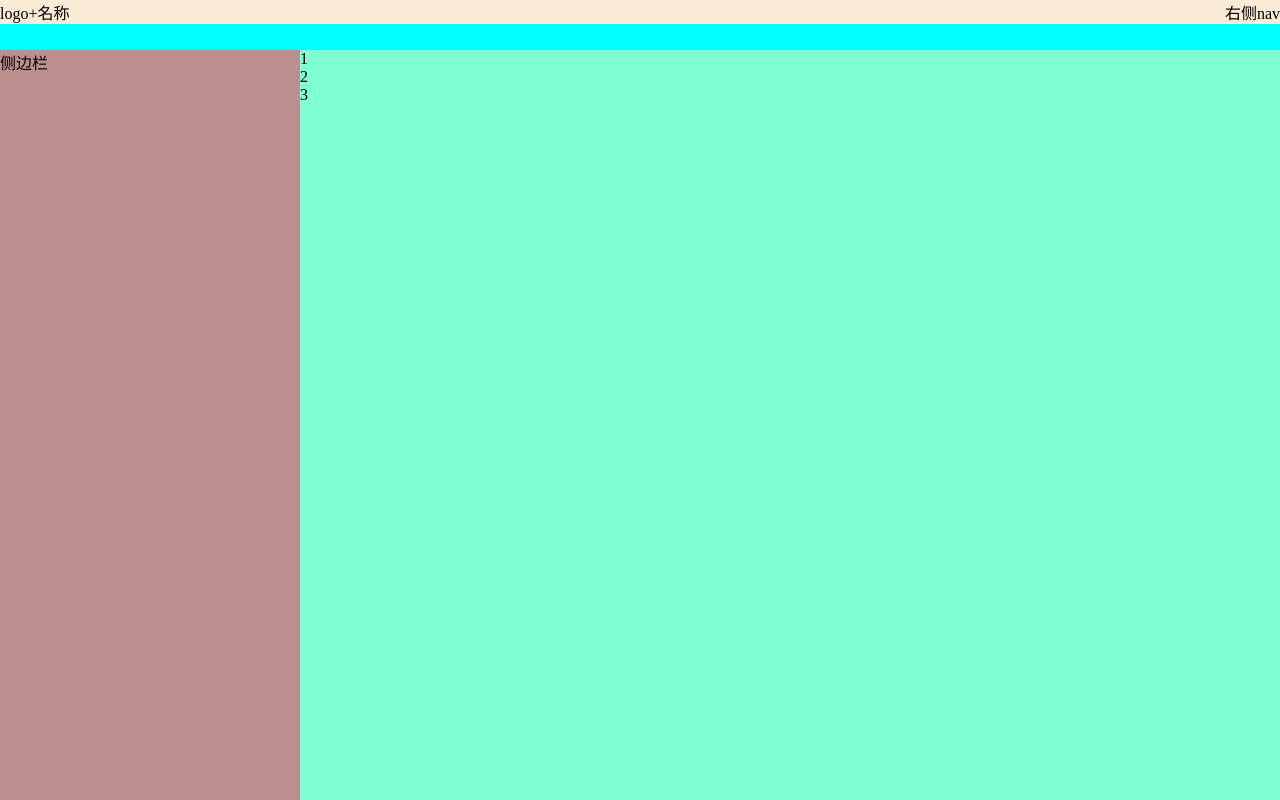
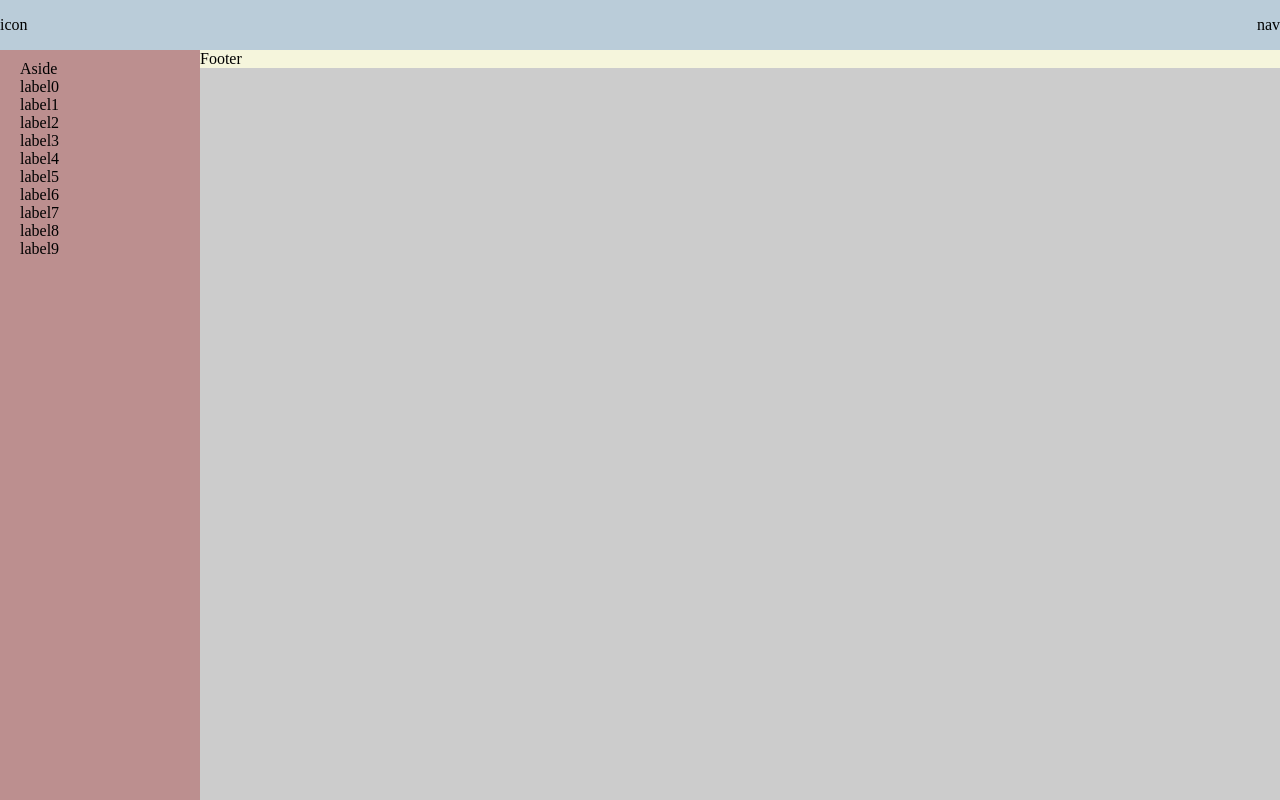
Before and after one commit to SeKidayo/seki-ui, a Vue app: page /#/ in a window 1280 px wide. Shown: the top 800 px of the page. Built offline with nearby package versions, Linux system fonts and the light colour scheme.

Commit message:
feat: router配置

```diff
--- a/src/App.vue
+++ b/src/App.vue
@@ -5,9 +5,6 @@
 <script lang="ts">
 export default {
   name: "App",
-  setup() {
-    console.log(123);
-  },
 };
 </script>
 
--- /dev/null
+++ b/src/layout/Aside.vue
@@ -0,0 +1,44 @@
+<script setup lang="ts">
+import { reactive } from "vue";
+import { useRoute, useRouter } from "vue-router";
+
+const originMenuData = [];
+for (let i = 0; i < 10; i++) {
+  originMenuData.push({
+    code: `menuID${i}`,
+    name: `label${i}`,
+  });
+}
+
+const router = useRouter();
+const route = useRoute();
+
+// console.log("router", router);
+// console.log("route", route);
+
+const asideMenuData =
+  reactive<{ code: string; name: string }[]>(originMenuData);
+
+// 路由跳转
+const menuClick = (item: { code: string; name: string }) => {
+  console.log(item);
+  router.push(`/content/${item.code}`);
+};
+</script>
+
+<template>
+  <div class="home-aside-content">
+    <div>Aside</div>
+    <ul>
+      <li v-for="(item, index) in asideMenuData" :key="index">
+        <span @click="menuClick(item)">{{ item.name }}</span>
+      </li>
+    </ul>
+  </div>
+</template>
+
+<style>
+.home-aside-content {
+  padding: 10px 20px 0;
+}
+</style>
--- /dev/null
+++ b/src/layout/Content.vue
@@ -0,0 +1,13 @@
+<script setup lang="ts">
+import { useRoute } from "vue-router";
+
+const route = useRoute();
+console.log(route);
+</script>
+
+<template>
+  <div>content</div>
+  <div>{{ route.params }}</div>
+</template>
+
+<style></style>
--- /dev/null
+++ b/src/layout/Footer.vue
@@ -0,0 +1,9 @@
+<script setup lang="ts">
+// todo
+</script>
+
+<template>
+  <div>Footer</div>
+</template>
+
+<style></style>
--- /dev/null
+++ b/src/layout/Header.vue
@@ -0,0 +1,22 @@
+<script setup lang="ts">
+// todo
+</script>
+
+<template>
+  <div class="home-header-content">
+    <div>icon</div>
+    <div>nav</div>
+  </div>
+</template>
+
+<style>
+.home-header-content {
+  /* background-color: antiquewhite; */
+  display: flex;
+  justify-content: space-between;
+  max-width: var(--header-content-max-width);
+  margin: 0 auto;
+  height: var(--header-height);
+  line-height: var(--header-height);
+}
+</style>
--- a/src/style/global.less
+++ b/src/style/global.less
@@ -1,4 +1,10 @@
 body {
-  min-width: var(--min-width);
-  min-height: var(--min-height);
+  min-width: var(--body-min-width);
+  min-height: var(--body-min-height);
 }
+
+@media screen and (max-width: 800px) {
+  :root {
+    --aside-width: 0px;
+  }
+}
--- a/src/style/init.less
+++ b/src/style/init.less
@@ -26,17 +26,16 @@ select {
 }
 
 body {
-  // font-size: 16px;
-  font-size: var(--font-size-base);
-  background: #fff;
-  // -webkit-text-size-adjust: 100%;
+  font-size: var(--body-font-size);
+  background: var(--body-bg-color);
 }
 a {
-  color: #2d374b;
+  color: var(--a-color);
   text-decoration: none; // 去除a标签默认下划线
 }
 a:hover {
-  color: #cd0200;
+  color: var(--a-hover-color);
+  cursor: pointer;
   text-decoration: underline; // hover时添加下划线
 }
 em {
--- a/src/style/var.less
+++ b/src/style/var.less
@@ -1,13 +1,19 @@
 /* CSS变量 */
 /* 暂定命名规则: --[区域]-样式名-[描述]*N */
 :root {
-  // 通用变量
-  --font-size-base: 16px;
-  --min-width: 320px;
-  --min-height: 100vh;
-  // header相关变量
+  // 主题色
+  --primary-color: #baccd9; // 云水蓝
+  // body变量
+  --body-font-size: 16px;
+  --body-bg-color: #ccc;
+  --body-min-width: 320px;
+  --body-min-height: 100vh;
+  // a标签变量
+  --a-color: #2d374b;
+  --a-hover-color: #cd0200;
+  // header变量
   --header-height: 50px;
   --header-content-max-width: 1400px;
-  // aside相关变量
-  --aside-width: 300px;
+  // aside变量
+  --aside-width: 200px;
 }
--- a/src/views/Home.vue
+++ b/src/views/Home.vue
@@ -1,26 +1,34 @@
 <template>
   <div class="home-content">
     <header class="home-header">
-      <div class="home-header-content">
-        <div>logo+名称</div>
-        <div>右侧nav</div>
-      </div>
+      <SekiHeader />
     </header>
     <aside class="home-aside">
-      <div class="home-aside-content">侧边栏</div>
+      <SekiAside />
     </aside>
-    <main class="home-container">
-      <section>1</section>
-      <section>2</section>
-      <section>3</section>
+    <main class="home-main">
+      <router-view></router-view>
     </main>
-    <footer class="home-footer">footer</footer>
+    <footer class="home-footer">
+      <SekiFooter />
+    </footer>
   </div>
 </template>
 
 <script lang="ts">
+import SekiHeader from "@/layout/Header.vue";
+import SekiAside from "@/layout/Aside.vue";
+// import SekiContent from "@/layout/Content.vue";
+import SekiFooter from "@/layout/Footer.vue";
+
 export default {
   name: "Home",
+  components: {
+    SekiHeader,
+    SekiAside,
+    // SekiContent,
+    SekiFooter,
+  },
 };
 </script>
 
@@ -30,16 +38,7 @@ export default {
     position: fixed;
     top: 0;
     width: 100%;
-    background-color: aqua;
-    height: var(--header-height);
-
-    .home-header-content {
-      background-color: antiquewhite;
-      display: flex;
-      justify-content: space-between;
-      max-width: var(--header-content-max-width);
-      margin: 0 auto;
-    }
+    background-color: var(--primary-color);
   }
 
   .home-aside {
@@ -50,17 +49,13 @@ export default {
     background-color: rosybrown;
     width: var(--aside-width);
     overflow-y: auto;
-
-    .home-aside-content {
-      height: 2000px;
-    }
   }
 
-  .home-container {
+  .home-main {
     background-color: aquamarine;
     padding-top: var(--header-height);
     padding-left: var(--aside-width);
-    height: 2000px;
+    // height: 2000px;
   }
 
   .home-footer {
```
Also changed, not shown: src/router/index.ts (+7 -0 lines), 1 other file (tests, documents, lock files or other folders).
